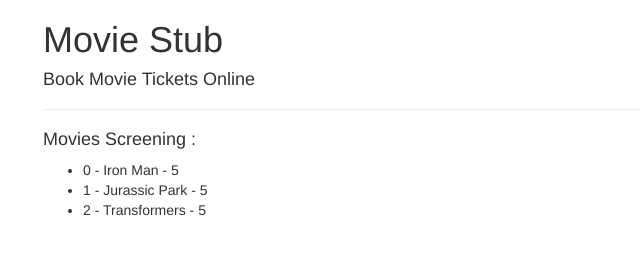
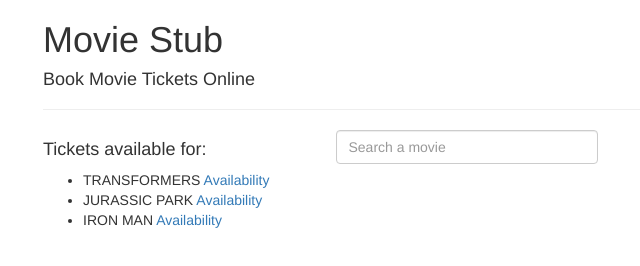
Before and after one commit to PaulvanMotman/moviestub, a website: page public/index.html in a window 1280 px wide. Shown: the whole page, without its empty margins (27-667 px from the left). Drawn offline with Linux system fonts and the light colour scheme.

Commit message:
Created a function in the same scope that checks availability on movie tickets

```diff
--- a/public/index.html
+++ b/public/index.html
@@ -13,11 +13,21 @@
     <h1>Movie Stub</h1>
     <h4>Book Movie Tickets Online</h4>
     <hr />
-    <h4>Movies Screening :</h4>
+    <div class="row">
+        <div class="col-xs-3">
+            <h4>Tickets available for:</h4>
+        </div>
+        <div class="col-xs-3">
+            <input class="form-control" type="text" placeholder="Search a movie" data-ng-model="search">
+        </div>
+    </div>
     <ul>
-        <li data-ng-repeat="movie in movies">
-            {{movie.id}} - {{movie.name}} - {{movie.rating}}
+        <li data-ng-repeat="movie in movies | orderBy:'name':true | filter:search">
+            {{movie.name | uppercase}}
+            <a href="" data-ng-click="getMovieById(movie.id)">Availability</a>
         </li>
     </ul>
+    <br/>
+    <label data-ng-show="currMovie">Availabilty for {{currMovie.name}} is {{currMovie.availability}}</label>
 </body>
 </html>
--- a/public/js/controller/app.js
+++ b/public/js/controller/app.js
@@ -27,4 +27,14 @@
             "thumb": "http://upload.wikimedia.org/wikipedia/en/6/66/Transformers07.jpg"
         }
     ];
+
+    $scope.currMovie = null;
+    $scope.getMovieById = function (id) {
+        var movies = $scope.movies;
+        for (var i = 0; i < movies.length; i++) {
+            if (movies[i].id == id) {
+                $scope.currMovie = movies[i];
+            }
+        }
+    };
 });
```
